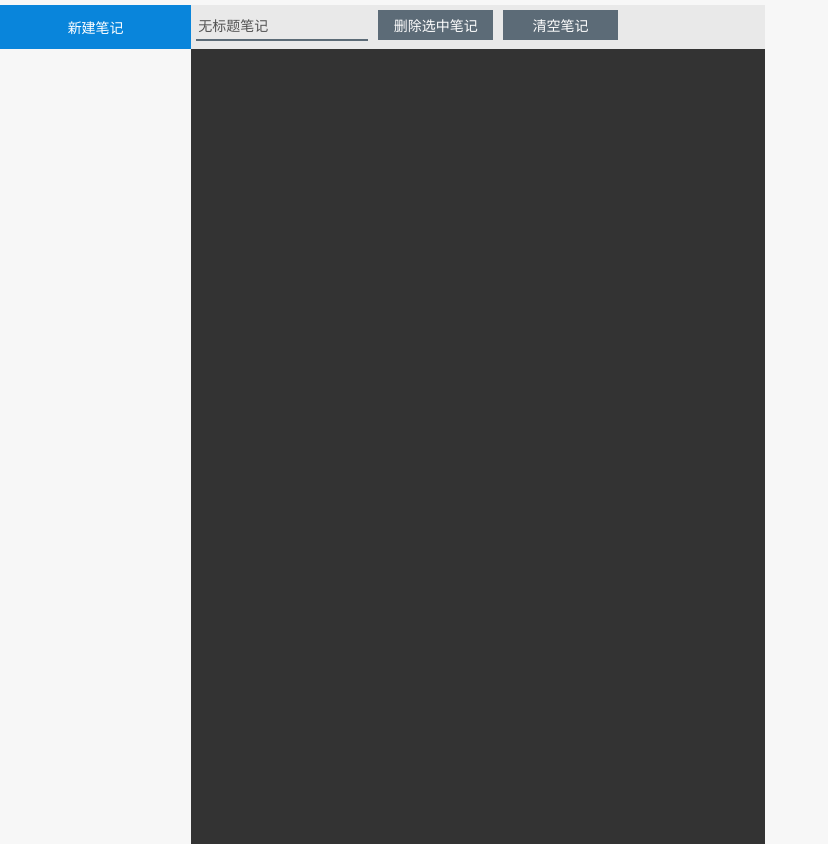
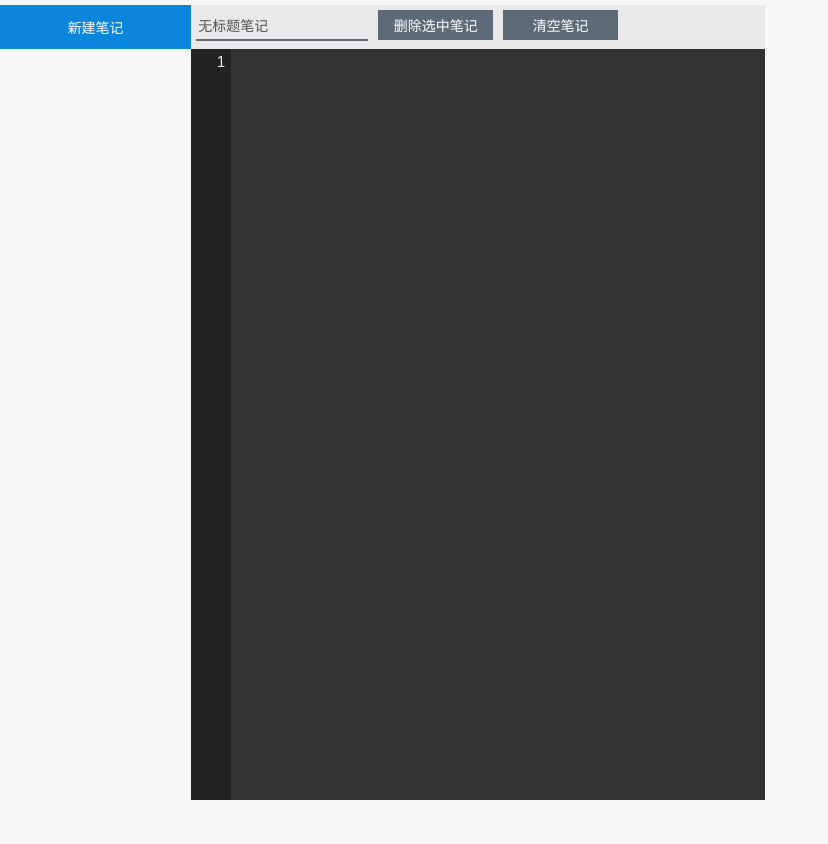
Before and after one commit to ayhwtian/hw-markdown, a Vue app: page / in a window 1280 px wide. Shown: the whole page, without its empty margins (0-828 px from the left). After the commit the page ends 800 px from the top, so only its background shows below. Built offline with nearby package versions, Linux system fonts and the light colour scheme.

Commit message:
'优化行号随编辑器滚动'

```diff
--- a/package.json
+++ b/package.json
@@ -1,5 +1,5 @@
 {
-  "name": "antd-demo",
+  "name": "hw-markdown",
   "version": "0.1.0",
   "private": true,
   "scripts": {
--- a/src/App.vue
+++ b/src/App.vue
@@ -13,16 +13,16 @@
                  value="无标题笔记"
                  onfocus="if(value == '无标题笔记' ){value=''}"
                  onblur="if(value == '' ){value='无标题笔记'}"
-                 ref="title"
+                 ref="title" :disabled ='isShow'
                  @input="updateTitle">
           <button class="del-btn" @click="removeNote">删除选中笔记</button>
           <button class="delall-btn" @click="removeAllNote">清空笔记</button>
         </div>
         <div class="txt-edit">
-          <div class="line"><div v-for="i in linesCount">{{i}}</div></div>
+          <div class="leftBox" ref="leftBox"><div class="lefNum"><div v-for="i in linesCount">{{i}}</div></div></div>
           <textarea id="txt-area"
-                    v-model="content"
-                    @input="updateContent">{{content}}</textarea>
+                       v-model="content" :disabled ='isShow'
+                       @input="updateContent" ref="txtarea"></textarea>
         </div>
       </div>
       <div class="show-panel" v-html="notePreview">{{notePreview}}</div>
@@ -45,6 +45,18 @@
         isShow: true,
       }
     },
+    mounted() {
+      //监听滚动
+      this.$refs.txtarea.addEventListener('scroll',this.handleScroll)
+
+      if (this.selectedNote) {
+        this.content = this.selectedNote.content;
+      }
+
+      if(localStorage.getItem('selected-id') == 'null'){
+        this.selectedID = null
+      }
+    },
     computed: {
       notePreview() {
         // Markdown转换为HTML展示内容
@@ -62,24 +74,11 @@
       },
       //计算行数
       linesCount() {
-        if (this.selectedNote) {
           // 计算换行符的个数
           // return this.selectedNote.content.split(/\r\n|\r|\n/).length
           return this.content.split(/\r\n|\r|\n/).length
-        }
       },
-
     },
-    mounted() {
-      if (this.selectedNote) {
-      this.content = this.selectedNote.content;
-      }
-      if(localStorage.getItem('selected-id') == 'null'){
-        this.selectedID = null
-      }
-
-    }
-    ,
     watch: {
       notes: {
         handler:'saveNotes',
@@ -88,9 +87,16 @@
       //保存客户当前选中项
       selectedID() {
         localStorage.setItem('selected-id', this.selectedID)
-      }
+      },
     },
     methods: {
+      //滚动方法
+      handleScroll() {
+        let s = this.$refs.txtarea.scrollTop
+        this.$refs.leftBox.scrollTop = this.$refs.txtarea.scrollTop
+        console.log(s);
+        console.log('111');
+      },
       //保存笔记列表
       saveNotes() {
         localStorage.setItem('notes', JSON.stringify(this.notes))
@@ -113,6 +119,7 @@
         this.$refs.title.value = '无标题笔记'
         this.content = ''
         this.notes.sort((a, b) => b.created - a.created)
+        this.isShow = false
       },
 
       //选中了那条笔记的ID，用此ID来选择笔记内容
@@ -130,7 +137,7 @@
       //  修改内容
       updateContent() {
         if(this.selectedID !== null) {
-        return this.selectedNote.content = this.content
+          return this.selectedNote.content = this.content
         }
       },
       //删除笔记
@@ -144,6 +151,10 @@
           this.$refs.title.value = this.title
           this.content = ''
           this.selectedID = null
+          this.isShow = true
+        }
+        else {
+          confirm('您还未选中任何笔记！')
         }
       },
       //清空笔记
@@ -154,8 +165,10 @@
           this.$refs.title.value = this.title
           this.content = ''
           this.selectedID = null
+          this.isShow = true
         }
-      }
+      },
+
     },
 
   }
--- a/src/assets/css/babel.css
+++ b/src/assets/css/babel.css
@@ -5,6 +5,7 @@ html,body {
   background-color: #f7f7f7;
   min-width: 800px;
   min-height: 600px;
+  overflow: hidden;
 }
 #app {
   display: -webkit-flex; /*Safari*/
@@ -90,34 +91,44 @@ input {
   display: flex;
   height: 100%;
   width: 100%;
+  /*overflow-y: auto;*/
 }
 
-.line {
-  display: flex;
-  flex-direction: column;
-  align-items: flex-end;
-  list-style: none;
+.leftBox {
   font-size: 14px;
-  color: #E9E9E9;
   line-height: 1.5;
   background-color: #222222;
+  height: 100%;
+  width:40px;
+  height:63em;
+  text-align:right;
+  float: left;
+  color: #E9E9E9;
+  padding-right: 5px;
+  padding-top: 2px;
+  margin-bottom: 5px;
+  overflow: hidden;
+}
 
-}
-.line div {
-  margin-left: 8px;
-  margin-right: 8px;
+#lefNum {
+  width: 60px;
+  height: 100%;
+  /*overflow-y: scroll;*/
 }
 #txt-area {
-  width: 100%;
-  height: 100%;
+  width: 95%;
+  height: 63em;
   background-color: #333333;
   color: #FFFFFF;
   font-size: 14px;
   resize: none;
   border-style: none;
   margin-top: 0;
+  margin-bottom: 5px;
+  padding-top: 0;
   line-height: 1.5;
   outline: none;
+  overflow-y: auto;
 }
 
 .show-panel {
```
Also changed, not shown: 2 other files (tests, documents, lock files or other folders).
